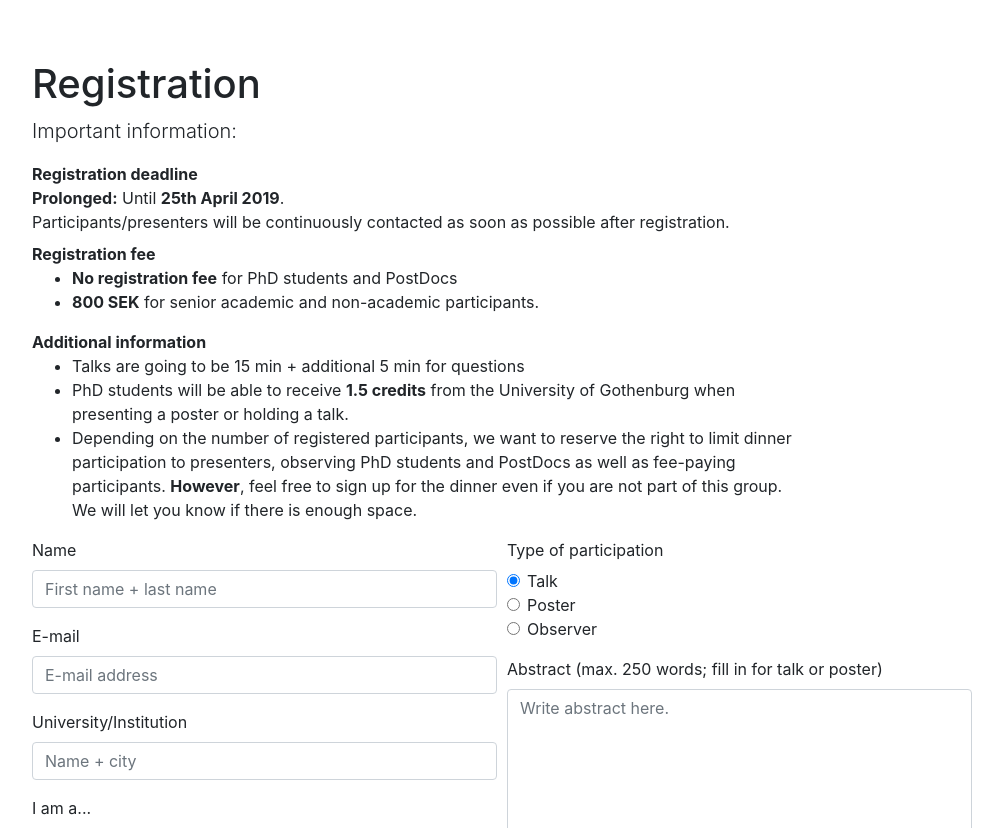
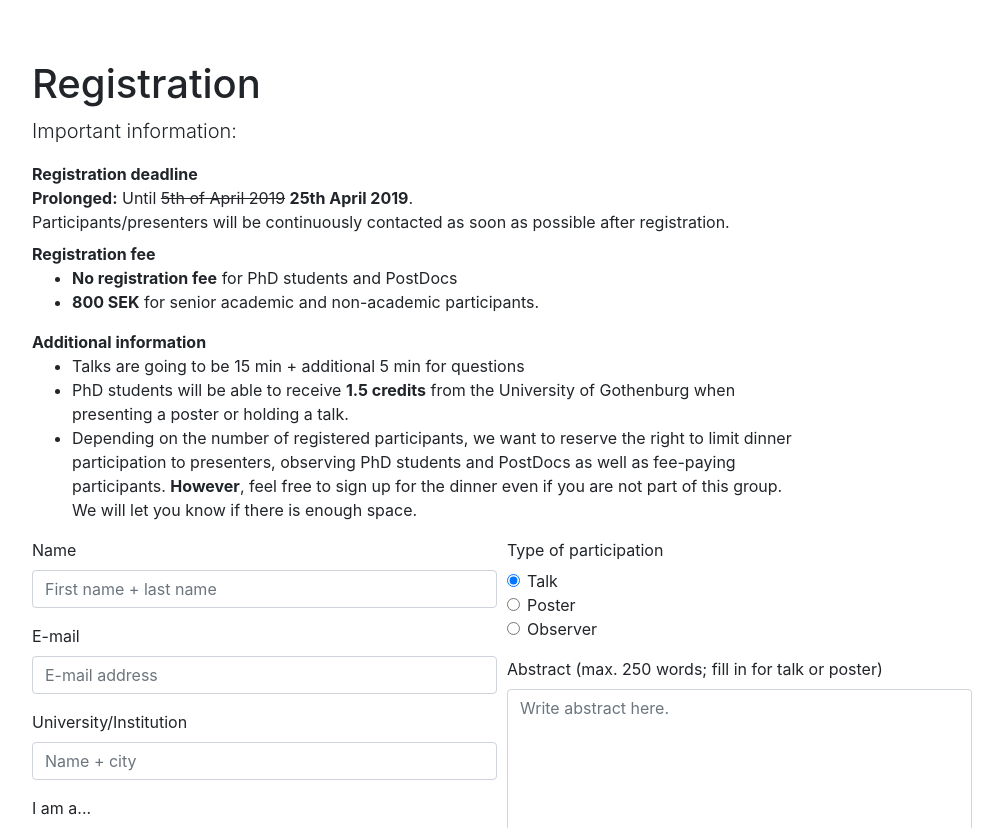
Before and after one commit to mbmworkshop/mbm, a Jekyll site: the page built from index.html, in a window 1280 px wide and 900 px high, scrolled down 5693 px, cut to the strip 72-900 px from the top of the window. Shown: the whole strip, without its empty margins (138-1141 px from the left). Built offline with Jekyll 4.4.1, drawn with Linux system fonts in a browser that asks for light colours; nearby versions of some CDN libraries.

Commit message:
Retain old deadline striked out for reference

```diff
--- a/_includes/registration.html
+++ b/_includes/registration.html
@@ -11,7 +11,7 @@
     <dl>
       <dt>Registration deadline</dt>
       <dd>
-        <strong>Prolonged:</strong> Until <strong>25th April 2019</strong>.
+        <strong>Prolonged:</strong> Until <del>5th of April 2019</del> <strong>25th April 2019</strong>.
         <br>
         Participants/presenters will be continuously contacted as soon as
         possible after registration.
```
